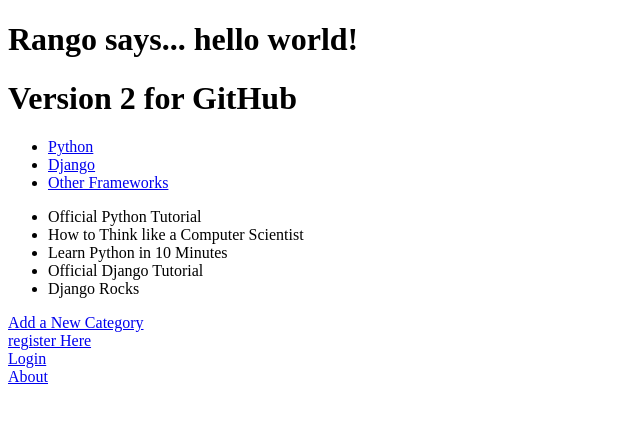
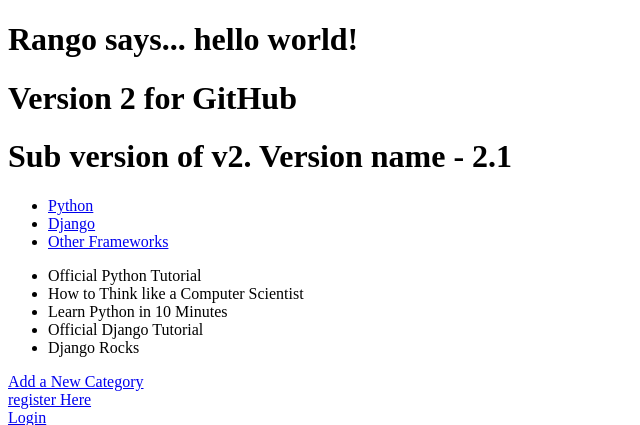
Before and after one commit to halfonikos/TangoWithDjango, a Django app: page /rango/ in a window 1280 px wide. Shown: the top 425 px of the page, without its empty margins (0-640 px from the left). Run offline with Django 3.2, Linux system fonts and the light colour scheme; data comes from the database, SQL or seed files in the repository; parts of the project's set-up code (start-up, migrations or seed data) failed here and were passed over.

Commit message:
second change in index file

```diff
--- a/templates/rango/index.html
+++ b/templates/rango/index.html
@@ -12,6 +12,7 @@
 
 		<h1>Rango says... hello world!</h1>
 		<h1>Version 2 for GitHub</h1>
+		<h1>Sub version of v2. Version name - 2.1</h1>
 		{% if categories %}
 			<ul>
 				{% for category in categories %}
```
